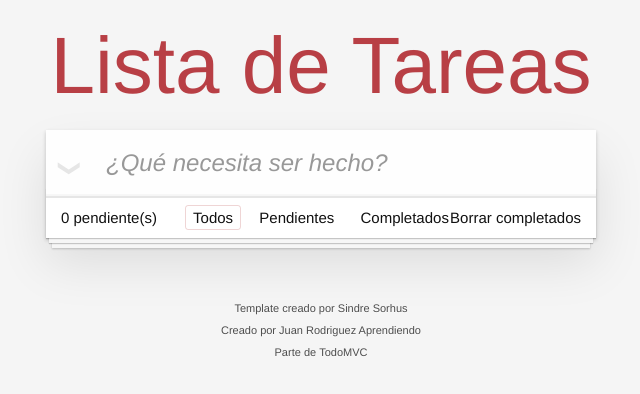
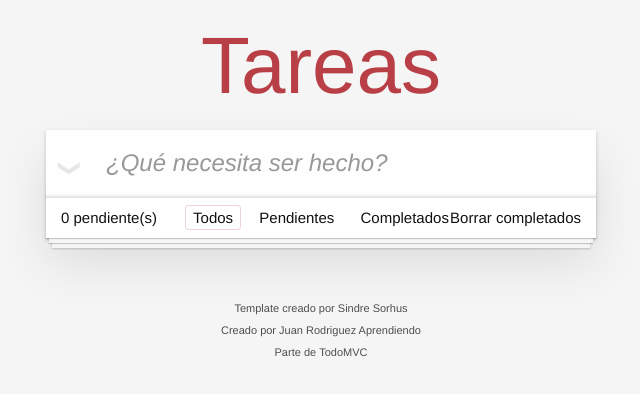
Before and after one commit to deftoss/todo-javascript, a website built with webpack: page src/index.html in a window 1280 px wide. Shown: the whole page, without its empty margins (319-959 px from the left). Built offline with nearby package versions, Linux system fonts and the light colour scheme.

Commit message:
docs nuevo

```diff
--- a/src/index.html
+++ b/src/index.html
@@ -8,7 +8,7 @@
 	<body>
 		<section class="todoapp">
 			<header class="header">
-				<h1>Lista de Tareas</h1>
+				<h1>Tareas</h1>
 				<input class="new-todo" placeholder="¿Qué necesita ser hecho?" autofocus>
 			</header>
 			<!-- This section should be hidden by default and shown when there are todos -->
```
Also changed, not shown: docs/index.html (+1 -1 lines), 2 other files.
